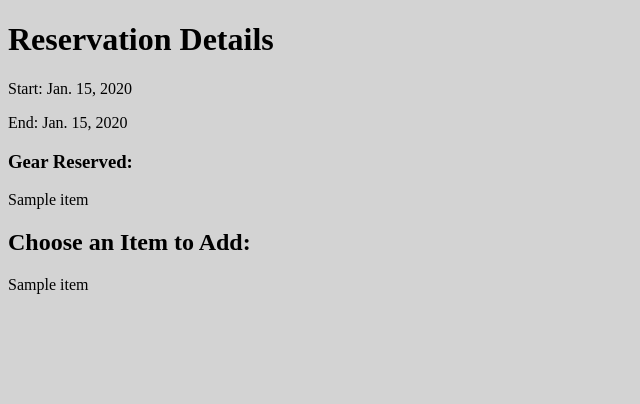
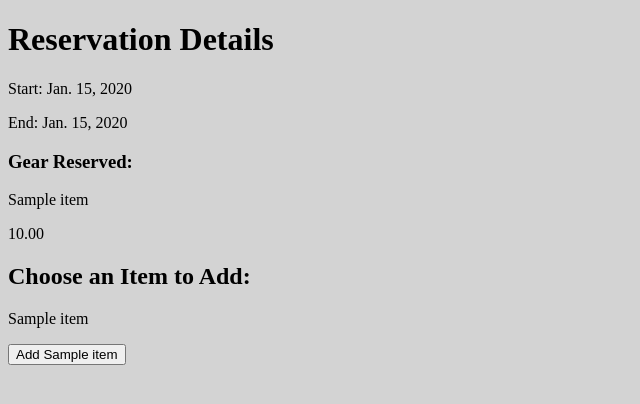
Before and after one commit to mgerken86/Basecamp, a Django app: page /reservations/1 in a window 1280 px wide. Shown: the part 88-492 px from the top of the page, without its empty margins (0-640 px from the left). Run offline with Django 4.2, Linux system fonts and the light colour scheme; tables that the repository leaves empty hold one stand-in row (values such as "Sample post").

Commit message:
gear items can be added to reservation

```diff
--- a/main_app/templates/main_app/reservation_detail.html
+++ b/main_app/templates/main_app/reservation_detail.html
@@ -6,10 +6,11 @@
 <p>Start: {{reservation.start_date}}</p>
 <p>End: {{reservation.end_date}}</p>
 
-{% if reservation.gear_item %}
+{% if reservation.gear_item.count %}
     <h3>Gear Reserved:</h3>
     {% for gear in reservation.gear_item.all %}
         <p>{{gear.name}}</p>
+        <p>{{gear.price}}</p>
     {% endfor %}
 {% else %}
     <h5>No Gear</h5>
@@ -19,15 +20,16 @@
 <h2>Choose an Item to Add:</h2>
 {% for gear in gear_items %}
     <p>{{gear.name}}</p>
+    <form action="{% url 'add_gear' reservation.id gear.id %}" method="POST">
+        {% csrf_token %}
+        <button type="submit" class="btn">Add {{gear.name}}</button>
+    </form>
 {% endfor %}
 
 
-{% comment %}
-<form action="{% url 'add_gear' reservation.id gear_item.id %}" method="POST">
-    {% csrf_token %}
-    <button type="submit" class="btn">Add Gear</button>
-</form>
-{% endcomment %}
+
+
+
 
 
 {% endblock %}
--- a/main_app/templates/main_app/reservation_list.html
+++ b/main_app/templates/main_app/reservation_list.html
@@ -12,9 +12,10 @@
 {% for gear_item in reservation.gear_item.all %}
 
 <p>{{gear_item.name}}</p>
-<p>{{gear_item.price}}</p>
+
+
 {% endfor %}
-
+<hr>
 {% empty %}
 <h1>You do not have any reservations</h1>
 {% endfor %}
--- a/main_app/views.py
+++ b/main_app/views.py
@@ -1,4 +1,4 @@
-from django.shortcuts import render
+from django.shortcuts import render, redirect
 from .models import Gear_item, Reservation
 from django.views.generic import ListView, DetailView
 from django.views.generic.edit import CreateView, UpdateView, DeleteView
@@ -52,5 +52,5 @@ def gear_item_detail(request, gear_item_id):
 
 
 def add_gear(request, reservation_id, gear_item_id):
-    gear
     Reservation.objects.get(id=reservation_id).gear_item.add(gear_item_id)
+    return redirect('reservation_detail', pk=reservation_id)
```
